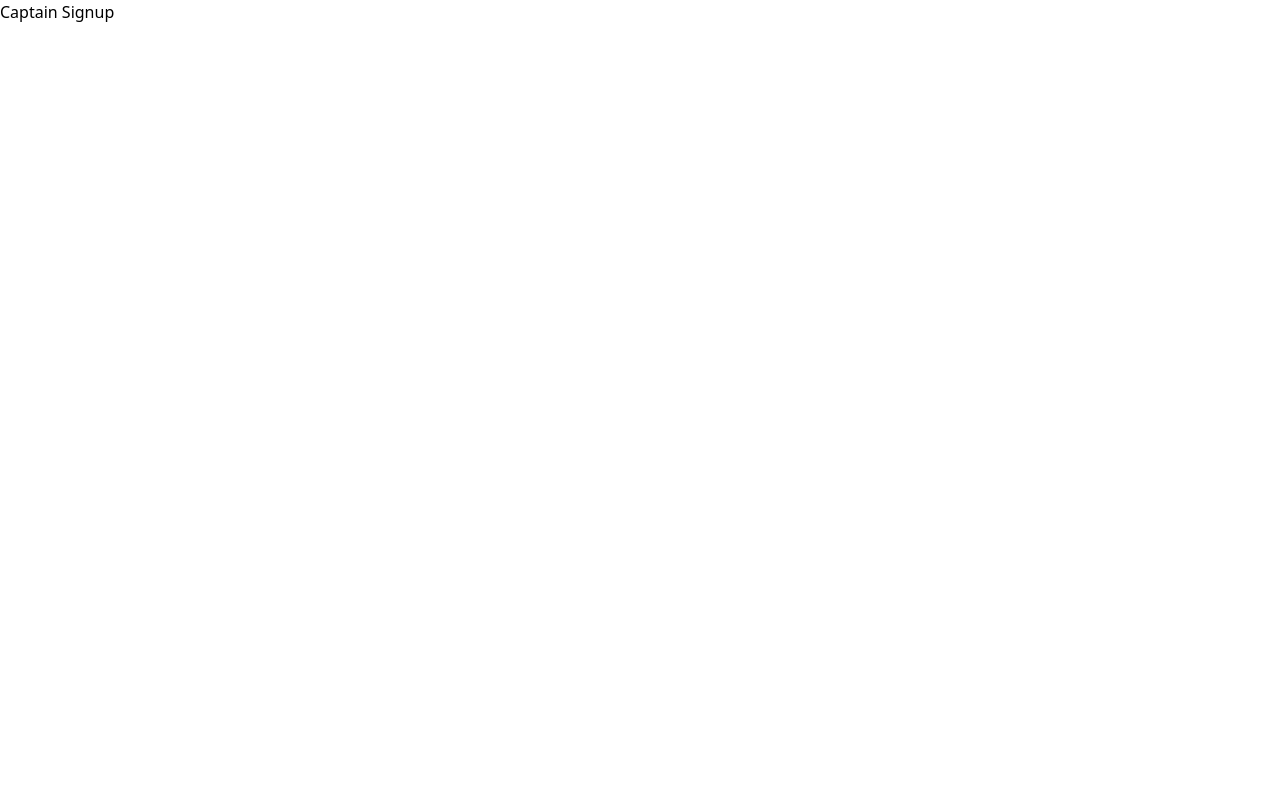
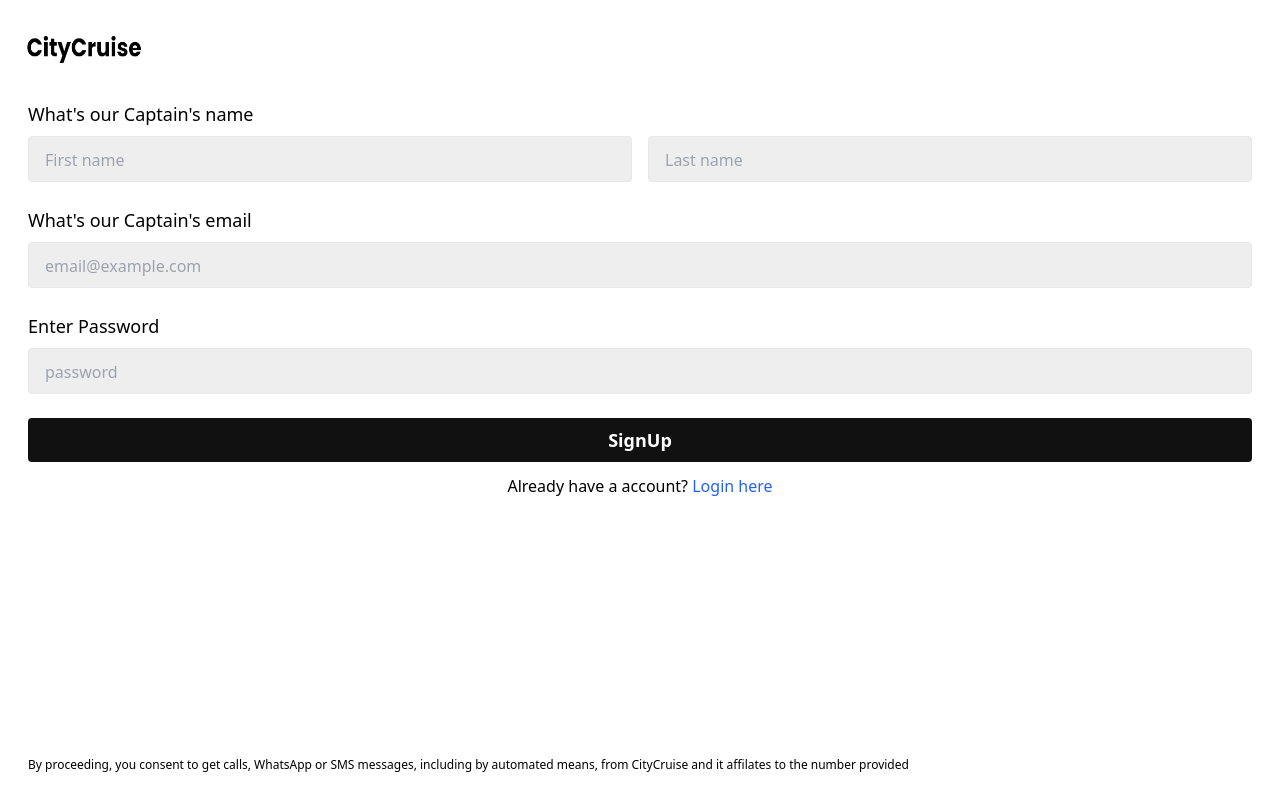
Before and after one commit to HEMANT-YADAV123/CityCruise, a React (Vite) app in the folder Frontend/: page /captain-signup in a window 1280 px wide. Built offline with nearby package versions, Linux system fonts and the light colour scheme.

Commit message:
completed both login and signup of both captain and user

```diff
--- a/Frontend/src/App.jsx
+++ b/Frontend/src/App.jsx
@@ -1,12 +1,15 @@
-import React from 'react'
+import React, { useContext } from 'react'
 import { Route,Routes } from 'react-router-dom'
 import Home from './pages/Home';
 import UserLogin from './pages/UserLogin';
 import UserSignup from './pages/UserSignup';
 import Captainlogin from './pages/Captainlogin';
 import Captainsignup from './pages/Captainsignup';
+import { UserDataContext } from './context/UserContext';
 
 const App = () => {
+
+
   return (
     <div>
       <Routes>
--- /dev/null
+++ b/Frontend/src/context/UserContext.jsx
@@ -0,0 +1,23 @@
+import React, { createContext, useState } from 'react'
+export const UserDataContext = createContext();
+
+const UserContext = ({children}) => {
+    // const user = "sarthak"
+    const [user,setuser] = useState({
+        email: '',
+        fullName:{
+            firstname: '',
+            lastname: ''
+        }
+    })
+  return (
+    <div>
+        {/* i have created a user with name sarthak now if i want to use this user in any of the file then i app.js*/}
+      <UserDataContext.Provider value={[user,setuser]}>
+        {children}
+      </UserDataContext.Provider>
+    </div>
+  )
+}
+
+export default UserContext
--- a/Frontend/src/main.jsx
+++ b/Frontend/src/main.jsx
@@ -3,11 +3,14 @@ import { createRoot } from 'react-dom/client'
 import './index.css'
 import App from './App.jsx'
 import { BrowserRouter } from 'react-router-dom'
+import UserContext from './context/UserContext.jsx'
 
 createRoot(document.getElementById('root')).render(
   <StrictMode>
+<UserContext>
     <BrowserRouter>
       <App />
     </BrowserRouter>
+</UserContext>
   </StrictMode>,
 )
--- a/Frontend/src/pages/Captainsignup.jsx
+++ b/Frontend/src/pages/Captainsignup.jsx
@@ -1,9 +1,84 @@
-import React from 'react'
+import React, { useState } from 'react'
+import loginlogo from '../assets/CityCruise__3_-removebg-preview.png'
+import { Link } from 'react-router-dom'
 
 const Captainsignup = () => {
+    const [email,setEmail] = useState('');
+        const [password,setPassword] = useState('');
+        const [firstname,setFirstname] = useState('');
+        const [lastname,setLastname] = useState('');
+        const [userData,setUserData] = useState({});
+
+    const submitHandler = (e)=>{
+        e.preventDefault();
+        setUserData({
+            fullName: {
+                firstname: firstname,
+                lastname: lastname
+            },
+            email: email,
+            password: password,
+        })
+
+        setEmail('')
+        setPassword('')
+        setFirstname('')
+        setLastname('')
+    }
   return (
     <div>
-      Captain Signup
+    <div className='p-7 h-screen flex flex-col justify-between'>
+        <div>
+            <img className='w-32 h-10 mb-8 -ml-2'src={loginlogo} alt="img" />
+            <form onSubmit={(e)=>{submitHandler(e)}}>
+                <h3 className='text-lg font-medium mb-2'>What's our Captain's name</h3>
+                <div className='flex gap-4 mb-6'>
+                    <input
+                    value={firstname}
+                    onChange={(e)=>{setFirstname(e.target.value)}}
+                    required
+                    className='bg-[#eeeeee] w-1/2 rounded px-4 py-2 border text-lg placeholder:text-base'
+                    type="text"
+                    placeholder='First name'
+                    />
+                    <input
+                    value={lastname}
+                    onChange={(e)=>{setLastname(e.target.value)}}
+                    required
+                    className='bg-[#eeeeee] w-1/2 rounded px-4 py-2 border text-lg placeholder:text-base'
+                    type="text"
+                    placeholder='Last name'
+                    />
+                </div>
+                <h3 className='text-lg font-medium mb-2'>What's our Captain's email</h3>
+                <input
+                value={email}
+                onChange={(e)=>{setEmail(e.target.value)}}
+                required
+                className='bg-[#eeeeee] mb-6 rounded px-4 py-2 border w-full text-lg placeholder:text-base'
+                type="email"
+                placeholder='email@example.com'
+                />
+
+                <h3 className='text-lg font-medium mb-2'>Enter Password</h3>
+                <input
+                value={password}
+                onChange={(e)=>{setPassword(e.target.value)}}
+                className='bg-[#eeeeee] mb-6 rounded px-4 py-2 border w-full text-lg placeholder:text-base'
+                required
+                type="password"
+                placeholder='password'
+                />
+                <button className='bg-[#111] text-[#fff] font-semibold mb-3 rounded px-4 py-2 w-full text-lg placeholder:text-base'>SignUp</button>
+            </form>
+
+            <p className='text-center'>Already have a account? <Link to='/captain-login' className='text-blue-600'> Login here </Link></p>
+        </div>
+
+        <div>
+            <p className='text-xs leading-tight'>By proceeding, you consent to get calls, WhatsApp or SMS messages, including by automated means, from CityCruise and it affilates to the number provided</p>
+        </div>
+    </div>
     </div>
   )
 }
--- a/Frontend/src/pages/Home.jsx
+++ b/Frontend/src/pages/Home.jsx
@@ -4,11 +4,11 @@ import { Link } from 'react-router-dom'
 const Home = () => {
   return (
     <div>
-        <div className='bg-cover bg-center bg-[url(https://store.yeelight.com/cdn/shop/articles/The_Accidental_Invention_How_the_Traffic_Light_Came_to_Be_1280x1100_crop_center.png?v=1700395912)] h-screen w-full bg-red-400 flex justify-between flex-col'>
+        <div className='bg-cover bg-center bg-[url(https://store.yeelight.com/cdn/shop/articles/The_Accidental_Invention_How_the_Traffic_Light_Came_to_Be_1280x1100_crop_center.png?v=1700395912)] h-screen w-full flex justify-between flex-col'>
             <img className='w-32' src={logo} alt="" />
             <div className='bg-white pb-7 py-4 px-4'>
                 <h2 className='text-2xl font-bold'>Get Started With CityCruise</h2>
-                <Link to='/login' className='flex items-center justify-center w-full bg-black text-white py-3 rounded mt-5'>Continue</Link>
+                <Link to='/login' className='flex items-center justify-center w-full bg-black text-white py-3 rounded-lg mt-5'>Continue</Link>
             </div>
         </div>
     </div>
--- a/Frontend/src/pages/UserSignup.jsx
+++ b/Frontend/src/pages/UserSignup.jsx
@@ -1,9 +1,83 @@
-import React from 'react'
+import React, { useState } from 'react'
+import loginlogo from '../assets/CityCruise__3_-removebg-preview.png'
+import { Link } from 'react-router-dom'
+const UserSignup = () => {
+    const [email,setEmail] = useState('');
+    const [password,setPassword] = useState('');
+    const [firstname,setFirstname] = useState('');
+    const [lastname,setLastname] = useState('');
+    const [userData,setUserData] = useState({});
 
-const UserSignup = () => {
+const submitHandler = (e)=>{
+    e.preventDefault();
+    setUserData({
+        fullName: {
+            firstname: firstname,
+            lastname: lastname
+        },
+        email: email,
+        password: password,
+    })
+
+    setEmail('')
+    setPassword('')
+    setFirstname('')
+    setLastname('')
+}
   return (
     <div>
-      User Signup
+    <div className='p-7 h-screen flex flex-col justify-between'>
+        <div>
+            <img className='w-32 h-10 mb-8 -ml-2'src={loginlogo} alt="img" />
+            <form onSubmit={(e)=>{submitHandler(e)}}>
+                <h3 className='text-lg font-medium mb-2'>Enter your name</h3>
+                <div className='flex gap-4 mb-6'>
+                    <input
+                    value={firstname}
+                    onChange={(e)=>{setFirstname(e.target.value)}}
+                    required
+                    className='bg-[#eeeeee] w-1/2 rounded px-4 py-2 border text-lg placeholder:text-base'
+                    type="text"
+                    placeholder='First name'
+                    />
+                    <input
+                    value={lastname}
+                    onChange={(e)=>{setLastname(e.target.value)}}
+                    required
+                    className='bg-[#eeeeee] w-1/2 rounded px-4 py-2 border text-lg placeholder:text-base'
+                    type="text"
+                    placeholder='Last name'
+                    />
+                </div>
+                <h3 className='text-lg font-medium mb-2'>Enter your email</h3>
+                <input
+                value={email}
+                onChange={(e)=>{setEmail(e.target.value)}}
+                required
+                className='bg-[#eeeeee] mb-6 rounded px-4 py-2 border w-full text-lg placeholder:text-base'
+                type="email"
+                placeholder='email@example.com'
+                />
+
+                <h3 className='text-lg font-medium mb-2'>Enter Password</h3>
+                <input
+                value={password}
+                onChange={(e)=>{setPassword(e.target.value)}}
+                className='bg-[#eeeeee] mb-6 rounded px-4 py-2 border w-full text-lg placeholder:text-base'
+                required
+                type="password"
+                placeholder='password'
+                />
+                <button className='bg-[#111] text-[#fff] font-semibold mb-3 rounded px-4 py-2 w-full text-lg placeholder:text-base'>SignUp</button>
+            </form>
+
+            <p className='text-center'>Already have a account? <Link to='/login' className='text-blue-600'> Login here </Link></p>
+        </div>
+
+        <div>
+            <p className='text-xs leading-tight'>By proceeding, you consent to get calls, WhatsApp or SMS messages, including by automated means, from CityCruise and it affilates to the number provided</p>
+        </div>
+    </div>
     </div>
   )
 }
```
